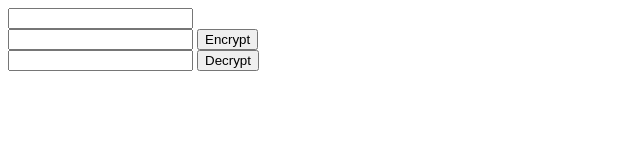
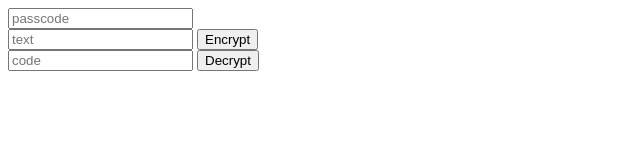
Before and after one commit to TheWarHawk2005/cypher, a plain HTML site: page index.html in a window 1280 px wide. Shown: the full height of the page, 0-640 px from the left. Drawn offline with Linux system fonts and the light colour scheme.

Commit message:
Update index.html

```diff
--- a/index.html
+++ b/index.html
@@ -2,14 +2,14 @@
 <html>
 	<head></head>
 	<body>
-		<input id="passcode" onchange="updateKey()">
+		<input id="passcode" onchange="updateKey()" placeholder="passcode">
 		<div id="encryptDiv">
-			<input id="plaintextMessage">
+			<input id="plaintextMessage" placeholder="text">
 			<button id="encrypt" onclick="outputEncryptedString()">Encrypt</button>
 			<span id="encryptedOutput"></span>
 		</div>
 		<div id="decryptDiv">
-			<input id="codeMessage">
+			<input id="codeMessage" placeholder="code">
 			<button id="decrypt" onclick="outputDecryptedString()">Decrypt</button>
 			<span id="decryptedOutput"></span>
 		</div>
```
